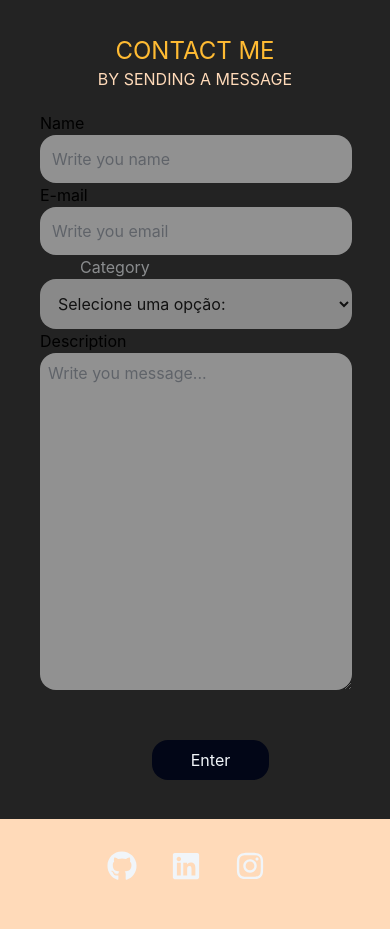
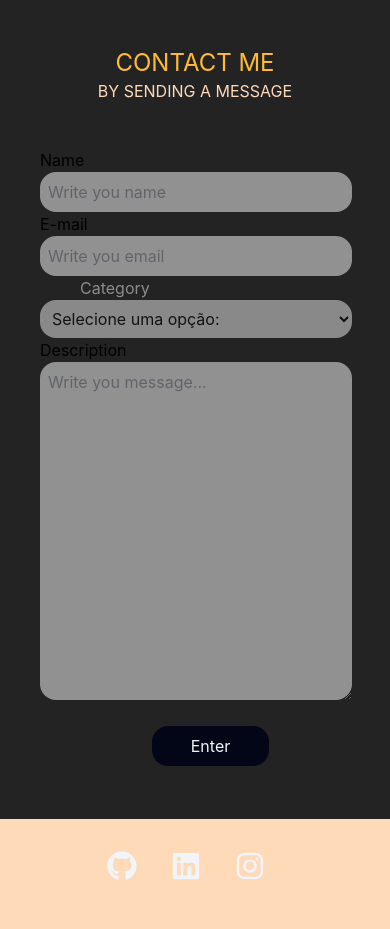
Before and after one commit to LetticiaMoura/portfolio, a React (Vite) app: page / in a window 390 px wide. Shown: the part 3320-4249 px from the top of the page. Built offline with nearby package versions, Linux system fonts and the light colour scheme; data requests are answered from the project's data file; a web font is replaced by a local one.

Commit message:
style: Ajustando detalhes no botão de Contact

```diff
--- a/src/components/form/Input.tsx
+++ b/src/components/form/Input.tsx
@@ -16,7 +16,7 @@ const Input = ( { text, type, placeholder, name, value, onChange }:inputs ) => {
     <div>
 
         <label htmlFor={name}> {text} </label> <br />
-        <input  className="opacity-50 w-[80vw] sm:w-[60vw] md:w-[40vw] lg:w-[30vw] text-slate-blue p-3 border-none outline-none rounded-2xl" value={value} name={name} type={type} placeholder={placeholder} onChange={onChange}/> <br />
+        <input  className="opacity-50 w-[80vw] sm:w-[60vw] md:w-[40vw] lg:w-[30vw] text-slate-blue p-2 border-none outline-none rounded-2xl" value={value} name={name} type={type} placeholder={placeholder} onChange={onChange}/> <br />
 
 
     </div>
--- a/src/components/form/Select.tsx
+++ b/src/components/form/Select.tsx
@@ -15,7 +15,7 @@ const Select = ({text, name, options, value, onChange }: selects) => {
 
         <label className="p-10 opacity-50 text-slate-white" htmlFor={name}> {text} </label> <br />
 
-        <select className="opacity-50 w-[80vw] sm:w-[60vw] md:w-[40vw] lg:w-[30vw] p-3.5 border-none outline-none rounded-2xl relative" value={value} name={name} id={value} onChange={onChange}> <br />
+        <select className="opacity-50 w-[80vw] sm:w-[60vw] md:w-[40vw] lg:w-[30vw] p-2 border-none outline-none rounded-2xl relative" value={value} name={name} id={value} onChange={onChange}> <br />
 
             <option>Selecione uma opção: </option>
 
--- a/src/components/form/TextArea.tsx
+++ b/src/components/form/TextArea.tsx
@@ -15,7 +15,7 @@ const TextArea = ( { name, text, value, placeholder, onChange }:textarea ) => {
 
         <label>{text}</label> <br />
 
-        <textarea className="opacity-50 w-[80vw] sm:w-[60vw] md:w-[40vw] lg:w-[30vw] p-2 text-slate-blue h-[40vh] outline-none mb-11 rounded-2xl" name={name} value={value} placeholder={placeholder} onChange={onChange}></textarea>
+        <textarea className="opacity-50 w-[80vw] sm:w-[60vw] md:w-[40vw] lg:w-[30vw] p-2 text-slate-blue h-[40vh] outline-none mb-5 rounded-2xl" name={name} value={value} placeholder={placeholder} onChange={onChange}></textarea>
 
     </div>
 
```
